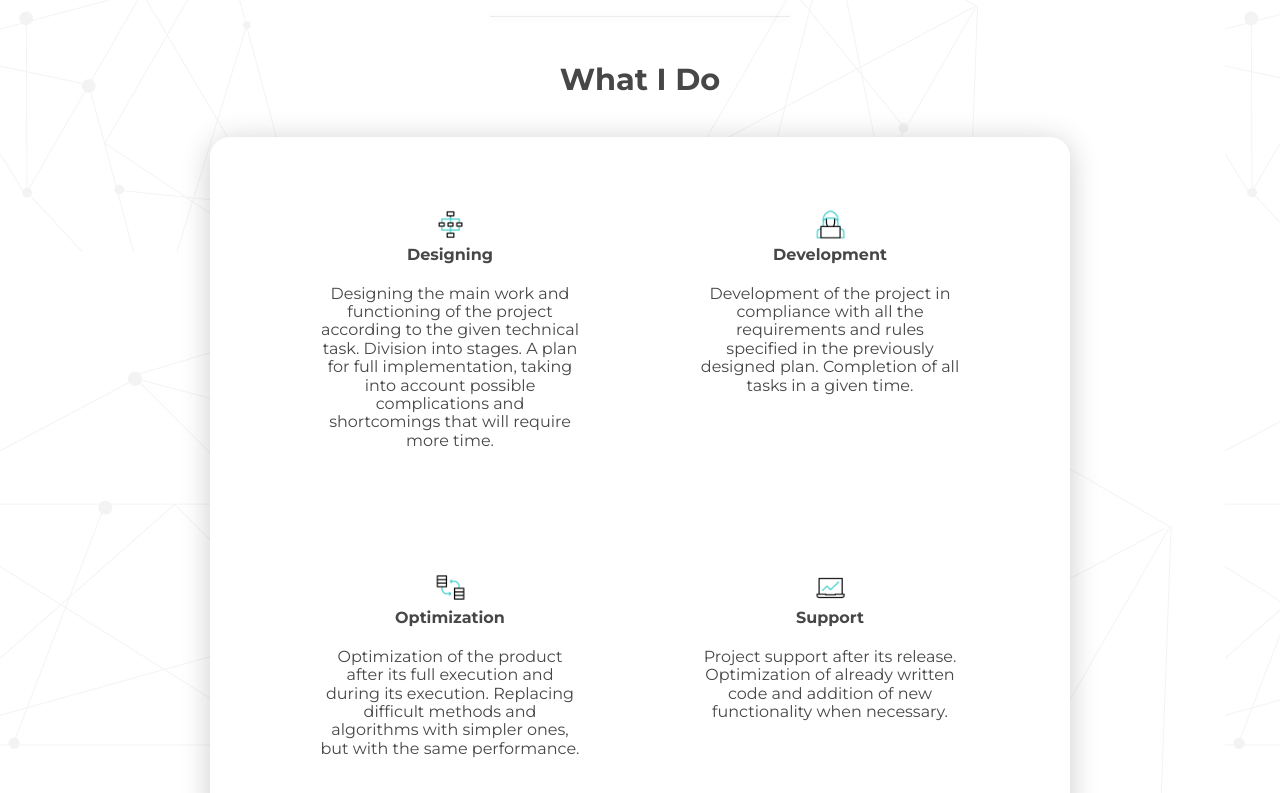
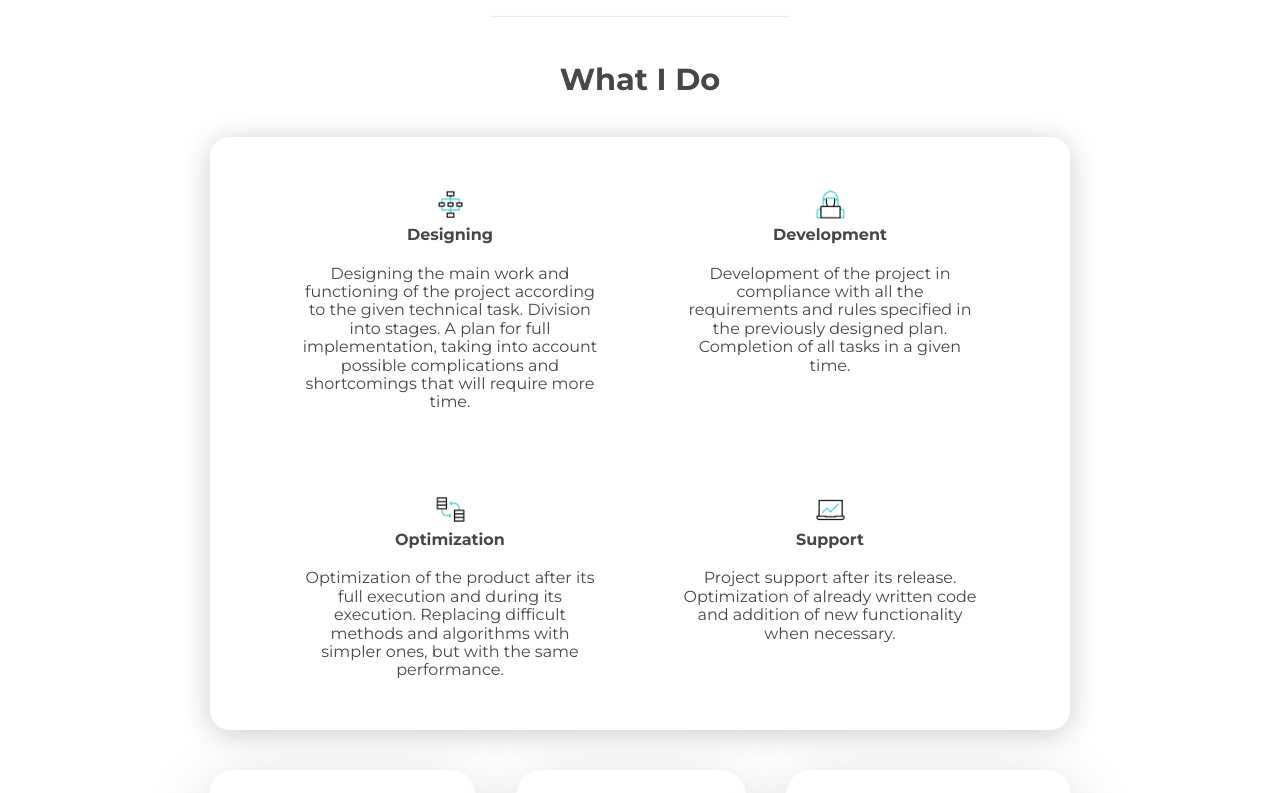
Before and after one commit to VanyaRH/MyPortfolio, a React (Create React App) app: page / in a window 1280 px wide. Shown: the part 1280-2073 px from the top of the page. Built offline with nearby package versions, Linux system fonts and the light colour scheme.

Commit message:
Optimization

```diff
--- a/src/App.css
+++ b/src/App.css
@@ -15,9 +15,7 @@
     background-image: url('./assets/images/mobile-bg.jpg');
   }
 }*/
-.App{
-  background-image: url('./assets/images/mobile-bg.jpg');
-}
+
 @media (prefers-reduced-motion: no-preference) {
   .App-logo {
     animation: App-logo-spin infinite 20s linear;
--- a/src/App.tsx
+++ b/src/App.tsx
@@ -101,7 +101,7 @@ function App() {
                     <MyProjects separator={true} ref={newRef()}/>
                     <Contacts ref={newRef()} />
                     <Footer />
-                    {/*<MemoizedParticlesComponent />*/}
+                    <MemoizedParticlesComponent />
                 </div>
             </div>
             <MediaQuery minWidth={1225}>
--- a/src/components/Particles/particles.tsx
+++ b/src/components/Particles/particles.tsx
@@ -26,7 +26,15 @@ export  const ParticlesComponent = (props: IParticlesProps) => {
                     enable: true, // enabling this will make the canvas fill the entire screen, it's enabled by default
                     zIndex: -1, // this is the z-index value used when the fullScreen is enabled, it's 0 by default
                 },
-                fpsLimit: 120,
+                fpsLimit: 60,
+                interactivity: {
+                    events: {
+                        onClick: {
+                            enable: true,
+                            mode: "push"
+                        },
+                    }
+                },
                 particles: {
                     color: {
                         value: "#CCCCCC",
@@ -39,22 +47,22 @@ export  const ParticlesComponent = (props: IParticlesProps) => {
                         enable: true,
                         random: false,
                         speed: 2,
-                        straight: true,
+                        straight: false,
                     },
                     number: {
                         density: {
                             enable: true,
                         },
-                        value: 80,
+                        value: 70,
                     },
                     opacity: {
-                        value: 0.5,
+                        value: 1,
                     },
                     shape: {
                         type: "circle",
                     },
                     size: {
-                        value: { min: 1, max: 5 },
+                        value: { min: 1, max: 3 },
                     },
                 },
                 detectRetina: true,
--- a/src/components/common/text/text.tsx
+++ b/src/components/common/text/text.tsx
@@ -1,5 +1,7 @@
 import {Slide} from "react-awesome-reveal";
 import {useMediaQuery} from "react-responsive";
+import React from "react";
+import {ParticlesComponent} from "../../Particles/particles";
 
 export enum Animations{
     SlideLeft = 'slideLeft',
@@ -15,7 +17,7 @@ interface Itext{
     animation?: Animations
 }
 
-export const Text = (props: Itext) => {
+const TextComponent = (props: Itext) => {
     const isDesktopOrLaptop = useMediaQuery({
         query: '(min-width: 1224px)'
     })
@@ -50,3 +52,5 @@ export const Text = (props: Itext) => {
     }
     return getType(props);
 }
+
+export const Text = React.memo(TextComponent);
--- a/src/components/menu/menu.tsx
+++ b/src/components/menu/menu.tsx
@@ -1,9 +1,9 @@
 import Hamburger from 'hamburger-react';
-import { useState } from 'react';
+import React, { useState } from 'react';
 import {Menu} from "../header/menu/menu";
 import {Sections} from "../../variables/sections";
 
-export const MyMenu = () => {
+const MyMenuComponent = () => {
     const [isOpen, setOpen] = useState(false);
     const [activeSection, setActiveSection] = useState(Sections.home);
 
@@ -21,3 +21,5 @@ export const MyMenu = () => {
         </>
     )
 }
+
+export const MyMenu = React.memo(MyMenuComponent);
--- a/src/components/myLogo/logo.tsx
+++ b/src/components/myLogo/logo.tsx
@@ -1,12 +1,13 @@
 import styles from './logo.module.css';
 import myLogo from '../../assets/images/icons/logo.svg';
 import { Text } from '../common/text/text';
+import React from "react";
 
 interface IMyLogo {
     isFooter?: boolean;
 }
 
-export const MyLogo = (props: IMyLogo) => {
+export const MyLogoComponent = (props: IMyLogo) => {
     return (
         <div className={`${props.isFooter && styles.isFooter} ${styles.main}`}>
             <img src={myLogo} alt="Rosokha Ivan - portfolio"/>
@@ -17,3 +18,5 @@ export const MyLogo = (props: IMyLogo) => {
         </div>
     )
 }
+
+export const MyLogo = React.memo(MyLogoComponent);
--- a/src/components/sections/aboutInfo/aboutInfo.tsx
+++ b/src/components/sections/aboutInfo/aboutInfo.tsx
@@ -84,17 +84,6 @@ export const AboutInfo = React.forwardRef((props, ref:ForwardedRef<any>) => {
                 </div>
 
                 <div className={`flexRow ${styles.innerSection}`}>
-                    <MediaQuery minWidth={1225}>
-                        <Slide triggerOnce={true} className={styles.inner} direction="left" duration={500}>
-                            <div className={styles.innerList}>
-                                <Card icon={designingGif} title={'Designing'} description={`Designing the main work and functioning of the project according to the given technical task. Division into stages. A plan for full implementation, taking into account possible complications and shortcomings that will require more time.`} />
-                                <Card icon={developmentGif} title={'Development'} description={`Development of the project in compliance with all the requirements and rules specified in the previously designed plan. Completion of all tasks in a given time.`} />
-                                <Card icon={optimizationGif} title={'Optimization'} description={`Optimization of the product after its full execution and during its execution. Replacing difficult methods and algorithms with simpler ones, but with the same performance.`} />
-                                <Card icon={supportGif} title={'Support'} description={`Project support after its release. Optimization of already written code and addition of new functionality when necessary.`} />
-                            </div>
-                        </Slide>
-                    </MediaQuery>
-                    <MediaQuery maxWidth={1225}>
                         <div className={styles.inner}>
                             <div className={styles.innerList}>
                                 <Card icon={designingGif} title={'Designing'} description={`Designing the main work and functioning of the project according to the given technical task. Division into stages. A plan for full implementation, taking into account possible complications and shortcomings that will require more time.`} />
@@ -103,7 +92,6 @@ export const AboutInfo = React.forwardRef((props, ref:ForwardedRef<any>) => {
                                 <Card icon={supportGif} title={'Support'} description={`Project support after its release. Optimization of already written code and addition of new functionality when necessary.`} />
                             </div>
                         </div>
-                    </MediaQuery>
                     </div>
                 <div className="white-space-30"></div>
             </div>
--- a/src/components/sections/aboutInfo/components/card/card.tsx
+++ b/src/components/sections/aboutInfo/components/card/card.tsx
@@ -16,26 +16,9 @@ export const Card = (props: ICard) => {
 
     return (
         <>
-            <MediaQuery minWidth={1225}>
-                <Slide triggerOnce={true} className={styles.innerListBlock} direction="left" duration={1000}>
-                    <div className={styles.innerListBlock}
-                         onMouseEnter={() => setIsShown(true)}
-                         onMouseLeave={() => setIsShown(false)}
-                    >
-                        <div className={styles.ciIcon}>
-                            <img className={styles.gif} src={props.icon} alt=""/>
-                        </div>
-                        <div className={styles.ciText}>
-                            <h4><Text customClass={styles.aboutTitle} text={props.title}/></h4>
-                            <p className={styles.descriptionWrap}><Text customClass={styles.aboutTitle} text={props.description}/></p>
-                        </div>
-                    </div></Slide>
-            </MediaQuery>
-            <MediaQuery maxWidth={1225}>
                 <div className={styles.innerListBlock}
                      onMouseEnter={() => setIsShown(true)}
-                     onMouseLeave={() => setIsShown(false)}
-                >
+                     onMouseLeave={() => setIsShown(false)}>
                     <div className={styles.ciIcon}>
                         <img className={styles.gif} src={props.icon} alt=""/>
                     </div>
@@ -44,7 +27,6 @@ export const Card = (props: ICard) => {
                         <p className={styles.descriptionWrap}><Text customClass={styles.aboutTitle} text={props.description}/></p>
                     </div>
                 </div>
-            </MediaQuery>
         </>
 
     )
--- a/src/components/sections/aboutInfo/components/experienceCard/experienceCard.tsx
+++ b/src/components/sections/aboutInfo/components/experienceCard/experienceCard.tsx
@@ -14,8 +14,7 @@ interface ExperienceCardI{
     type: ExperienceCardTypes;
 }
 
-export const ExperienceCard = (props: ExperienceCardI) => {
-
+const ExperienceCardComponent = (props: ExperienceCardI) => {
     return (
         <div className={styles.card}>
             <div className={styles.cardTitle}>
@@ -31,3 +30,5 @@ export const ExperienceCard = (props: ExperienceCardI) => {
         </div>
     )
 }
+
+export const ExperienceCard = React.memo(ExperienceCardComponent);
```
